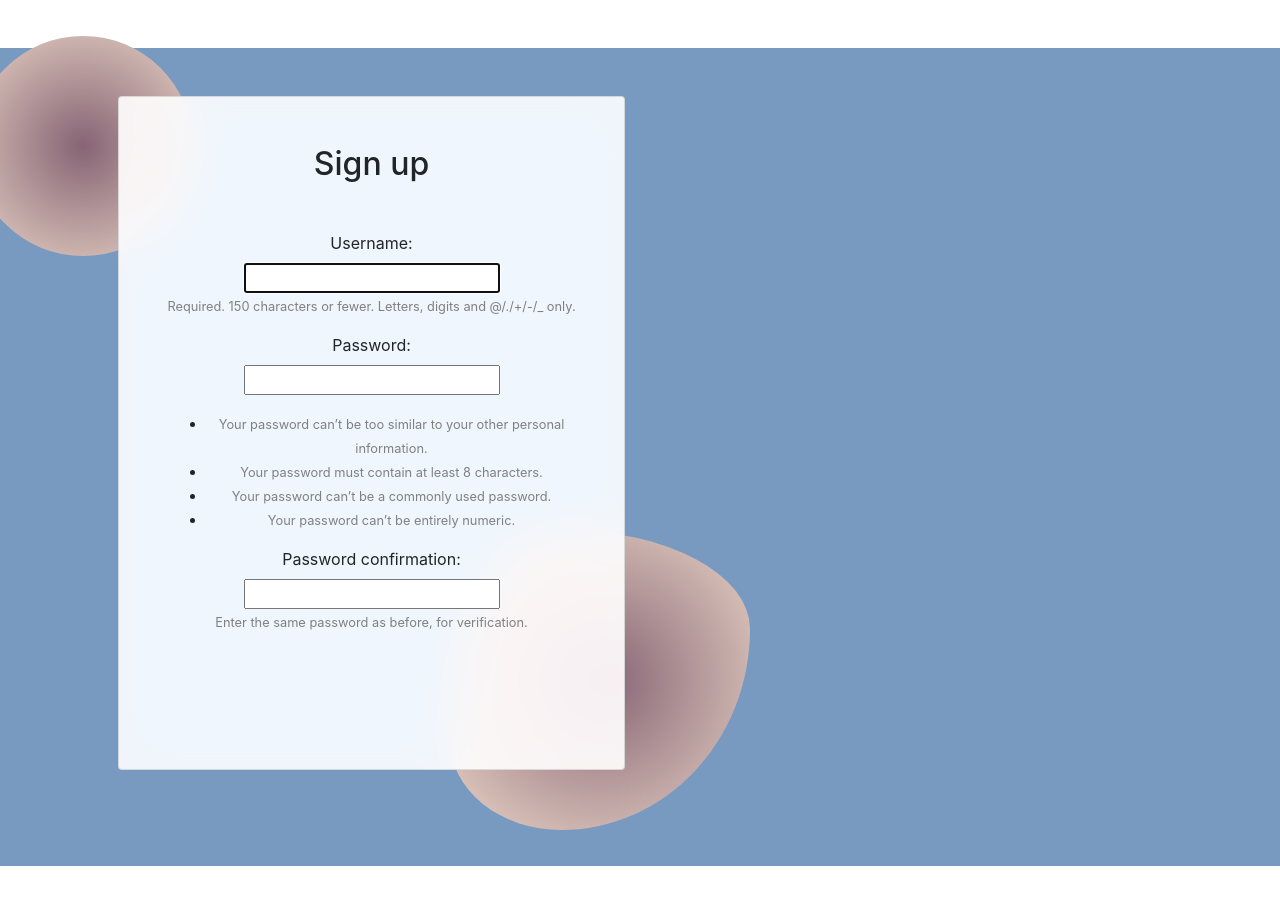
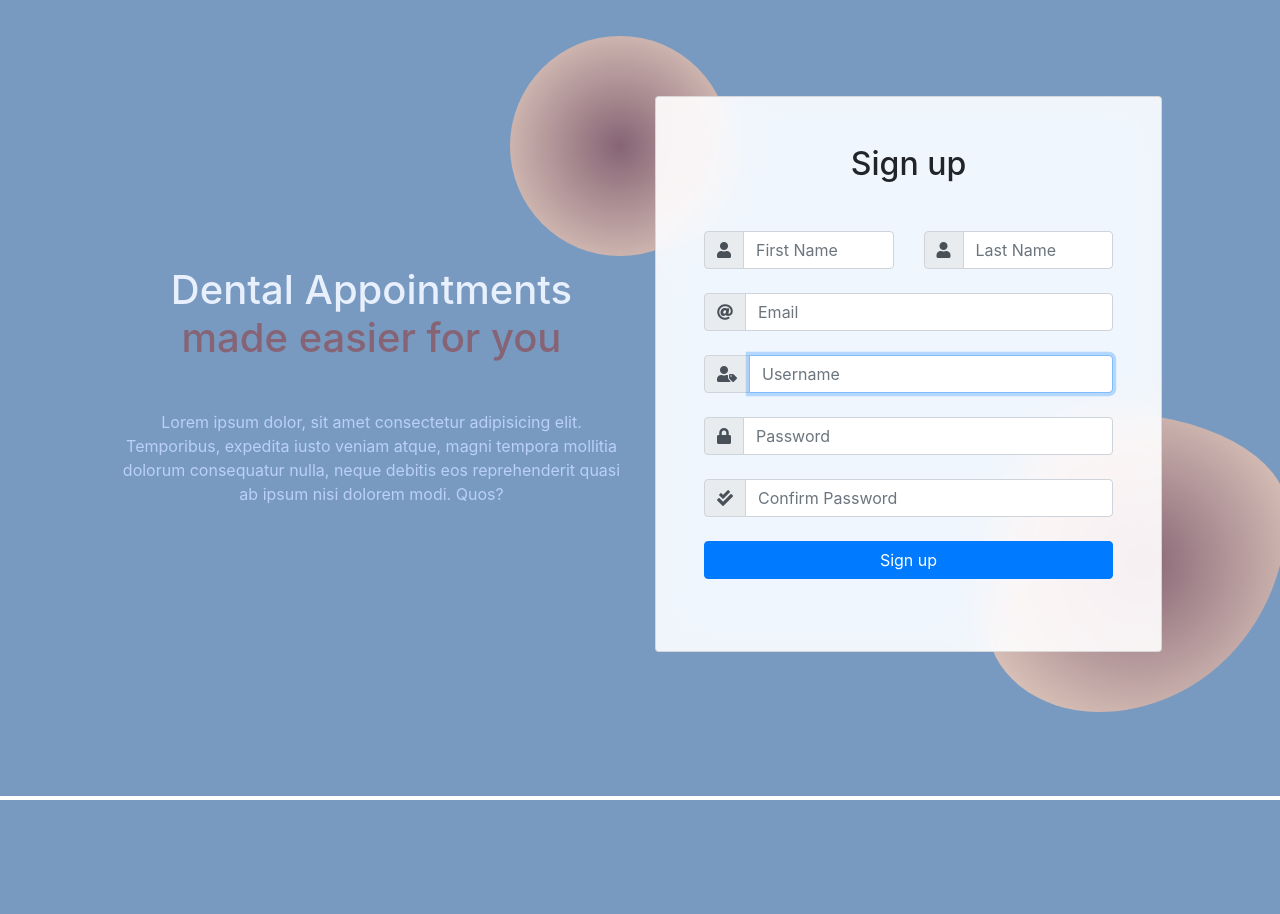
Before and after one commit to pamsacdalan/healthcare_chatbot, a Django app: page /signup/ in a window 1280 px wide. After the commit the page ends 800 px from the top, so only its background shows below. Run offline with Django 4.2, Linux system fonts and the light colour scheme; some libraries are stand-ins or nearby versions.

Commit message:
fixed sign up and homepage

```diff
--- a/app/forms.py
+++ b/app/forms.py
@@ -1,37 +1,39 @@
 from django import forms
+from django.forms import Form, EmailField, CharField
+from django.forms.widgets import PasswordInput, TextInput, EmailInput
 from django.contrib.auth.forms import UserCreationForm
 from django.contrib.auth.models import User
 
 class SignupForm(UserCreationForm):
-    first_name = forms.CharField(max_length=100,
+    first_name = CharField(max_length=100,
                                  required=True,
-                                 widget=forms.TextInput(attrs={'placeholder': 'First Name',
+                                 widget=TextInput(attrs={'placeholder': 'First Name',
                                                                'class': 'form-control',
                                                                }))
-    last_name = forms.CharField(max_length=100,
+    last_name = CharField(max_length=100,
                                 required=True,
-                                widget=forms.TextInput(attrs={'placeholder': 'Last Name',
+                                widget=TextInput(attrs={'placeholder': 'Last Name',
                                                               'class': 'form-control',
                                                               }))
-    username = forms.CharField(max_length=100,
+    username = CharField(max_length=100,
                                required=True,
-                               widget=forms.TextInput(attrs={'placeholder': 'Username',
+                               widget=TextInput(attrs={'placeholder': 'Username',
                                                              'class': 'form-control',
                                                              }))
-    email = forms.EmailField(required=True,
-                             widget=forms.TextInput(attrs={'placeholder': 'Email',
+    email = EmailField(required=True,
+                             widget=EmailInput(attrs={'placeholder': 'Email',
                                                            'class': 'form-control',
                                                            }))
-    password1 = forms.CharField(max_length=50,
+    password1 = CharField(max_length=50,
                                 required=True,
-                                widget=forms.PasswordInput(attrs={'placeholder': 'Password',
+                                widget=PasswordInput(attrs={'placeholder': 'Password',
                                                                   'class': 'form-control',
                                                                   'data-toggle': 'password',
                                                                   'id': 'password',
                                                                   }))
-    password2 = forms.CharField(max_length=50,
+    password2 = CharField(max_length=50,
                                 required=True,
-                                widget=forms.PasswordInput(attrs={'placeholder': 'Confirm Password',
+                                widget=PasswordInput(attrs={'placeholder': 'Confirm Password',
                                                                   'class': 'form-control',
                                                                   'data-toggle': 'password',
                                                                   'id': 'password',
@@ -43,6 +45,6 @@ class SignupForm(UserCreationForm):
 
 
 
-class LoginForm(forms.Form):
-    username = forms.CharField(widget=forms.TextInput(attrs={'class':'form-control', 'placeholder': 'Username'}))
-    password = forms.CharField(widget=forms.PasswordInput(attrs={'class':'form-control', 'placeholder': 'Password'}))
+class LoginForm(Form):
+    username = CharField(widget=forms.TextInput(attrs={'class':'form-control', 'placeholder': 'Username'}))
+    password = CharField(widget=forms.PasswordInput(attrs={'class':'form-control', 'placeholder': 'Password'}))
--- a/app/views.py
+++ b/app/views.py
@@ -1,6 +1,6 @@
 from django.shortcuts import render, redirect
 from django.contrib.auth import authenticate, login as login_process, logout
-from .forms import UserCreationForm, LoginForm
+from .forms import UserCreationForm, LoginForm, SignupForm
 from django.contrib import messages
 # Create your views here.
 
@@ -17,12 +17,12 @@ def home(request):
 def user_signup(request):
 
     if request.method == 'POST':
-        form = UserCreationForm(request.POST)
+        form = SignupForm(request.POST)
         if form.is_valid():
             form.save()
             return redirect('login')
     else:
-        form = UserCreationForm()
+        form = SignupForm()
     return render(request, 'sign_up.html', {'form': form})
 
 # login page
--- a/templates/login.html
+++ b/templates/login.html
@@ -47,7 +47,7 @@
                         <br>
                         <!-- Login button -->
                         <button type="submit" class="btn btn-primary btn-block mb-4">Login</button>
-                        <a href="{% url 'signup' %}">Dont have an account? Sign up here</a>
+                        Don't have an account yet? <a href="{% url 'signup' %}">Sign up here!</a>
                     </form>
                     </div>
                     <br>
--- a/templates/sign_up.html
+++ b/templates/sign_up.html
@@ -7,50 +7,115 @@
     <meta http-equiv="X-UA-Compatible" content="ie=edge">
     <title>Quicare</title>
     <link rel="stylesheet" href="https://stackpath.bootstrapcdn.com/bootstrap/4.1.3/css/bootstrap.min.css" integrity="sha384-MCw98/SFnGE8fJT3GXwEOngsV7Zt27NXFoaoApmYm81iuXoPkFOJwJ8ERdknLPMO" crossorigin="anonymous">
+    <link rel="stylesheet" href="https://cdnjs.cloudflare.com/ajax/libs/font-awesome/5.15.3/css/all.min.css" integrity="sha384-mQ93GR66B00ZXjt0YO5KlohRA5SYopr4UpCvGq2RnE=" crossorigin="anonymous">
     <link rel="stylesheet" type="text/css" href="{% static '/css/base.css' %}">
 
 
 </head>
 <body>
   <!-- Section: Design Block -->
-        <section class="background-radial-gradient overflow-hidden center">
+  <section class="background-radial-gradient overflow-hidden">
 
     <div class="container px-4 py-5 px-md-5 text-center text-lg-start my-5">
     <div class="row gx-lg-5 align-items-center mb-5">
+        <div class="col-lg-6 mb-5 mb-lg-0" style="z-index: 10">
+        <h1 class="my-5 display-5 fw-bold ls-tight" style="color: hsl(218, 81%, 95%)">
+            Dental Appointments <br />
+            <span style="color: #866475">made easier for you</span>
+        </h1>
+        <p class="mb-4 opacity-70" style="color: hsl(218, 81%, 85%)">
+            Lorem ipsum dolor, sit amet consectetur adipisicing elit.
+            Temporibus, expedita iusto veniam atque, magni tempora mollitia
+            dolorum consequatur nulla, neque debitis eos reprehenderit quasi
+            ab ipsum nisi dolorem modi. Quos?
+        </p>
+        </div>
+
         <div class="col-lg-6 mb-5 mb-lg-0 position-relative">
         <div id="radius-shape-1" class="position-absolute rounded-circle shadow-5-strong"></div>
         <div id="radius-shape-2" class="position-absolute shadow-5-strong"></div>
+
         <div class="card bg-glass">
             <div class="card-body px-4 py-5 px-md-5">
                 <h2 class="fw-bold mb-5">Sign up</h2>
+
             <form method = "POST">
                 {% csrf_token %}
-                                    {% for field in form %}
-                                    <p>
-                                      {{ field.label_tag }}<br>
-                                      {{ field }} <br>
-                                      {% if field.help_text %}
-                                        <small style="color: grey">{{ field.help_text }}</small>
-                                      {% endif %}
-                                      {% for error in field.errors %}
-                                        <p style="color: red">{{ error }}</p>
-                                      {% endfor %}
-                                    </p>
-                                  {% endfor %}
-                                    {% comment %} {{form.first_name}}
-                                    {% comment %} {{ form.as_p }}
-                                    <button type="submit">Signup</button>
-                                    <a href="{% url 'login' %}">Already have account?</a> {% endcomment %}
+
+                <div class="row g-3">
+                  <div class="col">
+                    <div class="input-group">
+                      <div class="input-group-prepend">
+                          <span class="input-group-text"><i class="fas fa-user"></i></span>
+                      </div>
+                      {{ form.first_name }}
+                    </div>
+                    <br>
+                  </div>
+
+                  <div class="col">
+                    <div class="input-group">
+                      <div class="input-group-prepend">
+                          <span class="input-group-text"><i class="fas fa-user"></i></span>
+                      </div>
+                      {{ form.last_name }}
+                    </div>
+                    <br>
+                  </div>
+
+                  <div class="col-12">
+                    <div class="input-group">
+                      <div class="input-group-prepend">
+                          <span class="input-group-text"><i class="fas fa-at"></i></span>
+                      </div>
+                      {{ form.email }}
+                  </div>
+                    <br>
+                  </div>
+
+                  <div class="col-12">
+                    <div class="input-group">
+                        <div class="input-group-prepend">
+                            <span class="input-group-text"><i class="fas fa-user-tag"></i></span>
+                        </div>
+                        {{ form.username }}
+                    </div>
+                    <br>
+                  </div>
+
+                  <div class="col-12">
+                    <div class="input-group">
+                      <div class="input-group-prepend">
+                          <span class="input-group-text"><i class="fas fa-lock"></i></span>
+                      </div>
+                      {{ form.password1 }}
+                  </div>
+                    <br>
+                  </div>
+
+                  <div class="col-12">
+                    <div class="input-group">
+                      <div class="input-group-prepend">
+                          <span class="input-group-text"><i class="fas fa-check-double"></i></span>
+                      </div>
+                      {{ form.password2 }}
+                  </div>
+                    <br>
+                  </div>
+                </div>
+                <!-- Login button -->
+                <button type="submit" class="btn btn-primary btn-block mb-4">Sign up</button>
             </form>
             </div>
-                            <br>
-                            <br>
-                            <br>
         </div>
         </div>
     </div>
     </div>
 </section>
-        <!-- Section: Design Block -->
+        <!-- Bootstrap and Font Awesome CDNs -->
+        <link rel="stylesheet" href="https://stackpath.bootstrapcdn.com/bootstrap/4.3.1/css/bootstrap.min.css">
+        <link rel="stylesheet" href="https://cdnjs.cloudflare.com/ajax/libs/font-awesome/5.15.1/css/all.min.css">
+        <script src="https://code.jquery.com/jquery-3.3.1.slim.min.js"></script>
+        <script src="https://stackpath.bootstrapcdn.com/bootstrap/4.3.1/js/bootstrap.min.js"></script>
 </body>
 </html>
```
Also changed, not shown: static/css/home.css (+12 -37 lines), templates/home.html (+36 -20 lines). Lines whose indentation alone changed are shown as unchanged.
